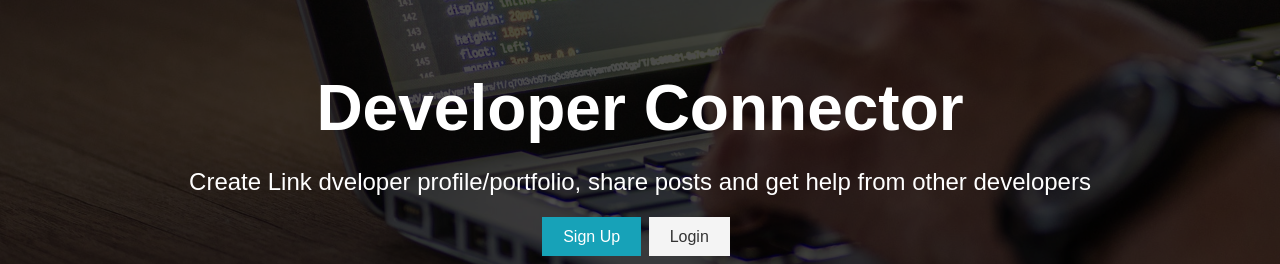
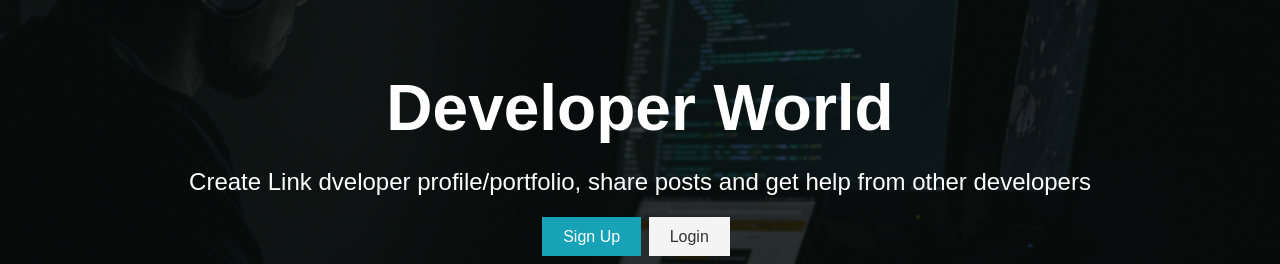
Before and after one commit to NirvanaPhX/SocialMediaApp, a React (Create React App) app in the folder client/: page / in a window 1280 px wide. Shown: the part 237-501 px from the top of the page. Built offline with nearby package versions, Linux system fonts and the light colour scheme; no server answers.

Commit message:
UI adjustment

```diff
--- a/client/src/components/layout/Landing/Landing.css
+++ b/client/src/components/layout/Landing/Landing.css
@@ -1,7 +1,7 @@
 /* Landing Page */
 .landing {
     position: relative;
-    background: url('../../../img/showcase.jpg') no-repeat center center/cover;
+    background: url('../../../img/hero.jpg') no-repeat center center/cover;
     height: 100vh;
   }
 
--- a/client/src/components/layout/Landing/Landing.js
+++ b/client/src/components/layout/Landing/Landing.js
@@ -13,7 +13,7 @@ const Landing = ({ isAuthenticated }) => {
     <section className="landing">
       <div className="dark-overlay">
         <div className="landing-inner">
-          <h1 className="x-large">Developer Connector</h1>
+          <h1 className="x-large">Developer World</h1>
           <p className="lead">
             Create Link dveloper profile/portfolio, share posts and get help
             from other developers
--- a/client/src/components/layout/Navbar/Navbar.js
+++ b/client/src/components/layout/Navbar/Navbar.js
@@ -45,7 +45,7 @@ const Navbar = ({ auth: { isAuthenticated, loading }, logout }) => {
     <nav className="navbar bg-dark">
       <h1>
         <Link to="/">
-          <i className="fas fa-code"></i>DevConnector
+          <i className="fas fa-code"></i>DevWorld
         </Link>
       </h1>
       {<>{isAuthenticated ? authLinks : guestLinks}</>}
```
Also changed, not shown: client/src/img/hero.jpg (added), client/src/img/showcase.jpg (deleted).
